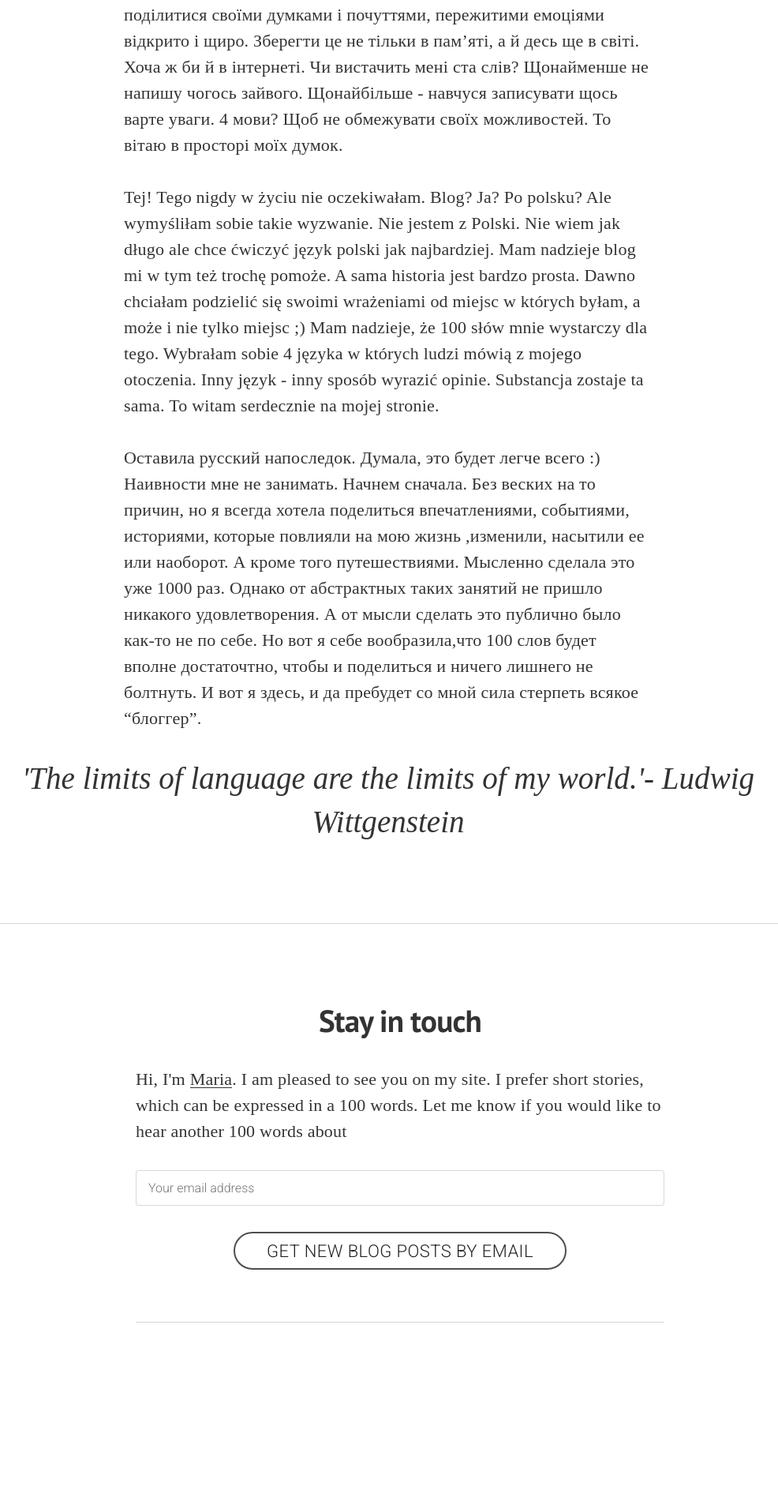
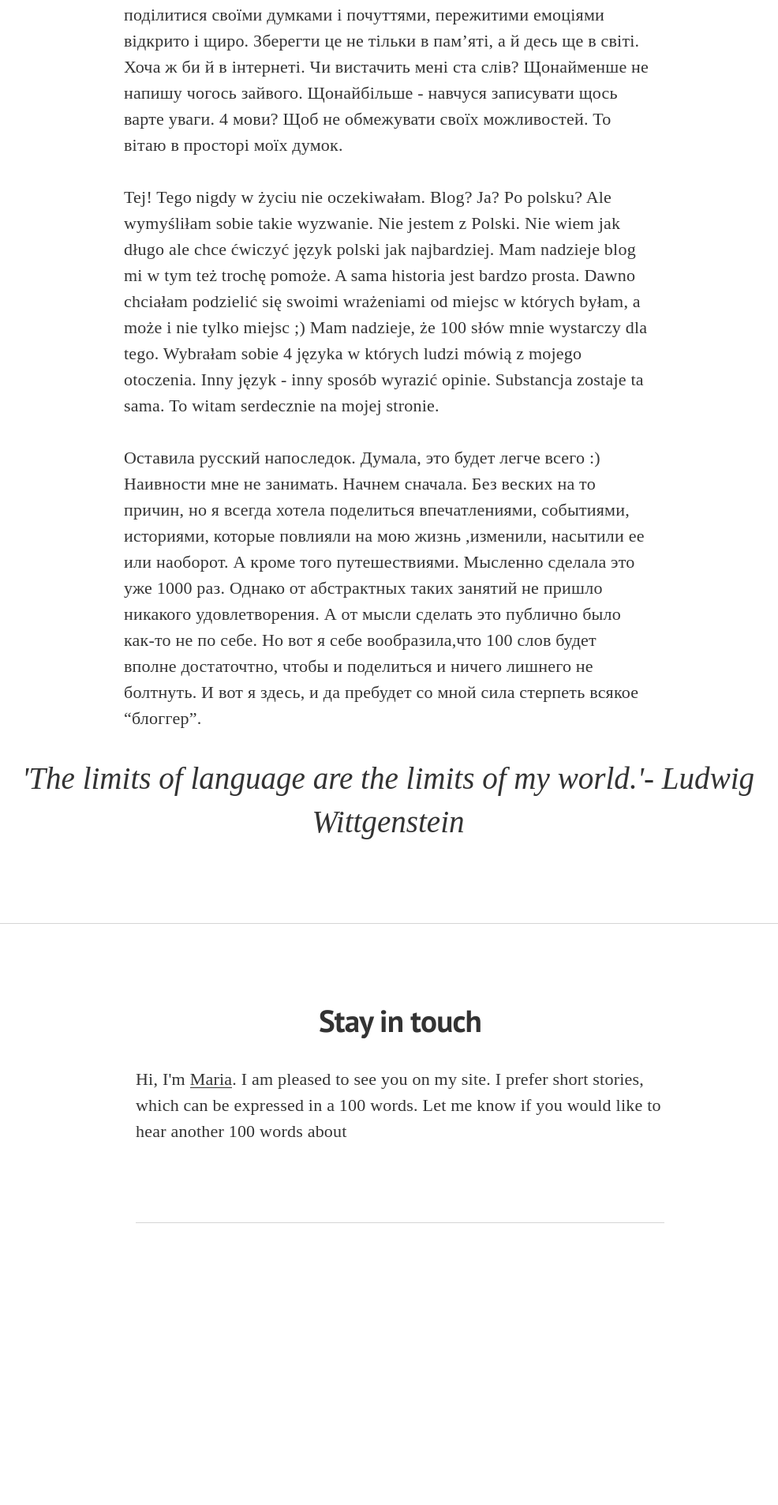
Before and after one commit to maria-prkh/maria-prkh.github.io, a Jekyll site: the page built from _posts/2015-10-23-a-simple-story.markdown, in a window 1280 px wide. Shown: the part 1120-3026 px from the top of the page at 79% size, without its empty margins (148-1134 px from the left). Built offline with Jekyll 4.4.1, drawn with Linux system fonts in a browser that asks for light colours; nearby versions of some CDN libraries; some web fonts are replaced; Markdown is read by kramdown in place of the engine named in the settings; comment, search, counter and statistics services are not loaded; after the commit the page ends 2900 px from its top, so only the background shows below that.

Commit message:
Subscribe hide elements
hidden email field and get new posts button

```diff
--- a/_includes/subscribe.html
+++ b/_includes/subscribe.html
@@ -9,15 +9,15 @@
       <div id="mc_embed_signup">
         <form action="{ get this from MailChimp }" method="post" id="mc-embedded-subscribe-form" name="mc-embedded-subscribe-form" class="validate" target="_blank" novalidate>
           <div id="mc_embed_signup_scroll">
-            <div class="mc-field-group">
+            <div class="mc-field-group hidden">
               <input type="email" value="" name="EMAIL" class="textInput textInput--large" id="mce-EMAIL" placeholder="Your email address">
             </div>
             <div id="mce-responses" class="clear">
               <div class="response" id="mce-error-response" style="display:none"></div>
               <div class="response" id="mce-success-response" style="display:none"></div>
-            </div>    <!-- real people should not fill this in and expect good things - do not remove this or risk form bot signups-->
+            </div>   <!-- real people should not fill this in and expect good things - do not remove this or risk form bot signups-->
             <div style="position: absolute; left: -5000px;"><input type="text" name="{ get this from MailChimp }" tabindex="-1" value=""></div>
-            <div class="clear u-alignCenter"><input type="submit" value="Get new blog posts by email" name="subscribe" id="mc-embedded-subscribe" class="button button--primary"></div>
+            <div class="clear u-alignCenter hidden"><input type="submit" value="Get new blog posts by email" name="subscribe" id="mc-embedded-subscribe" class="button button--primary"></div>
           </div>
         </form>
       </div>
```
